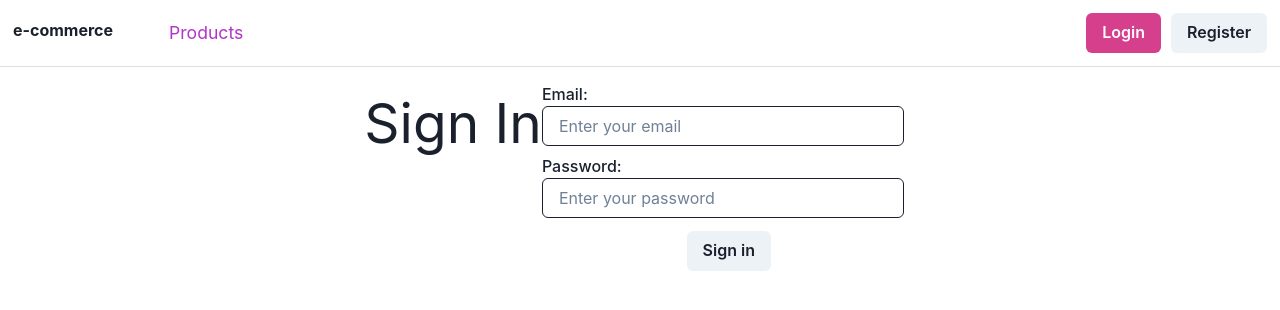
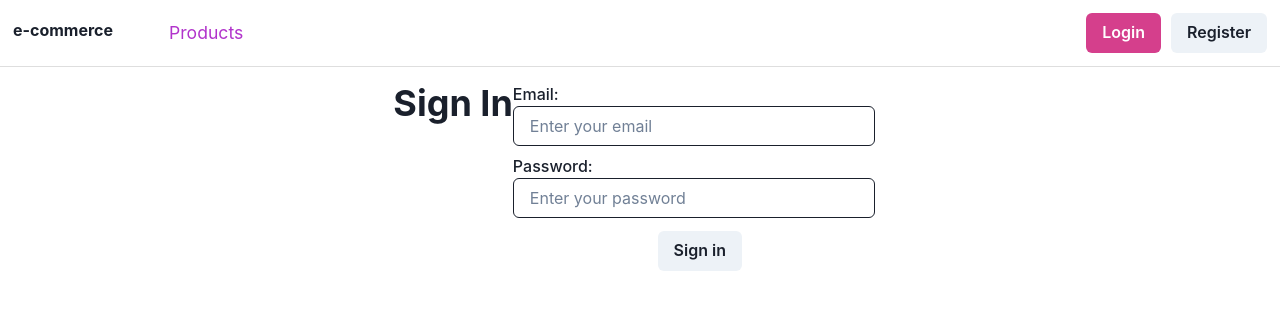
Before and after one commit to HalitCam/e-commerce, a React (Create React App) app: page /signin in a window 1280 px wide. Shown: the top 310 px of the page. Built offline with nearby package versions, Linux system fonts and the light colour scheme.

Commit message:
signin form structure constructing

```diff
--- a/src/pages/Auth/Signin/index.js
+++ b/src/pages/Auth/Signin/index.js
@@ -1,16 +1,16 @@
 import React from 'react';
-import { Text, Button, Flex, Box, Input, FormLabel } from '@chakra-ui/react';
+import { Text, Button, Flex, Box, Input, FormLabel, Heading } from '@chakra-ui/react';
 import { Formik } from 'formik';
 
 
 const Signin = () => {
     return (
-        <div>
             <Formik>
-                <Flex justifyContent="center" textAlign="center" >
+                <Flex justifyContent="center" textAlign="center" width="full" >
                     <Box >
-                        <Text fontSize="55px"> Sign In</Text>
+                        <Heading> Sign In</Heading>
                     </Box>
+
                     <Box>
                         <form>
                             <FormLabel> Email:
@@ -25,8 +25,6 @@ const Signin = () => {
 
                 </Flex>
             </Formik>
-
-        </div>
     );
 }
 
--- a/src/pages/Auth/Signup/index.js
+++ b/src/pages/Auth/Signup/index.js
@@ -28,7 +28,7 @@ const Signup = () => {
 
                 });
                 login(registerResponse)
-                navigate("/profile") // instead of history.push('/profile') with v6
+                navigate("/profile") // instead of history.push('/profile') with v6 version
 
             } catch (e) {
                 bag.setErrors({ general: e.response.data.message });
```
